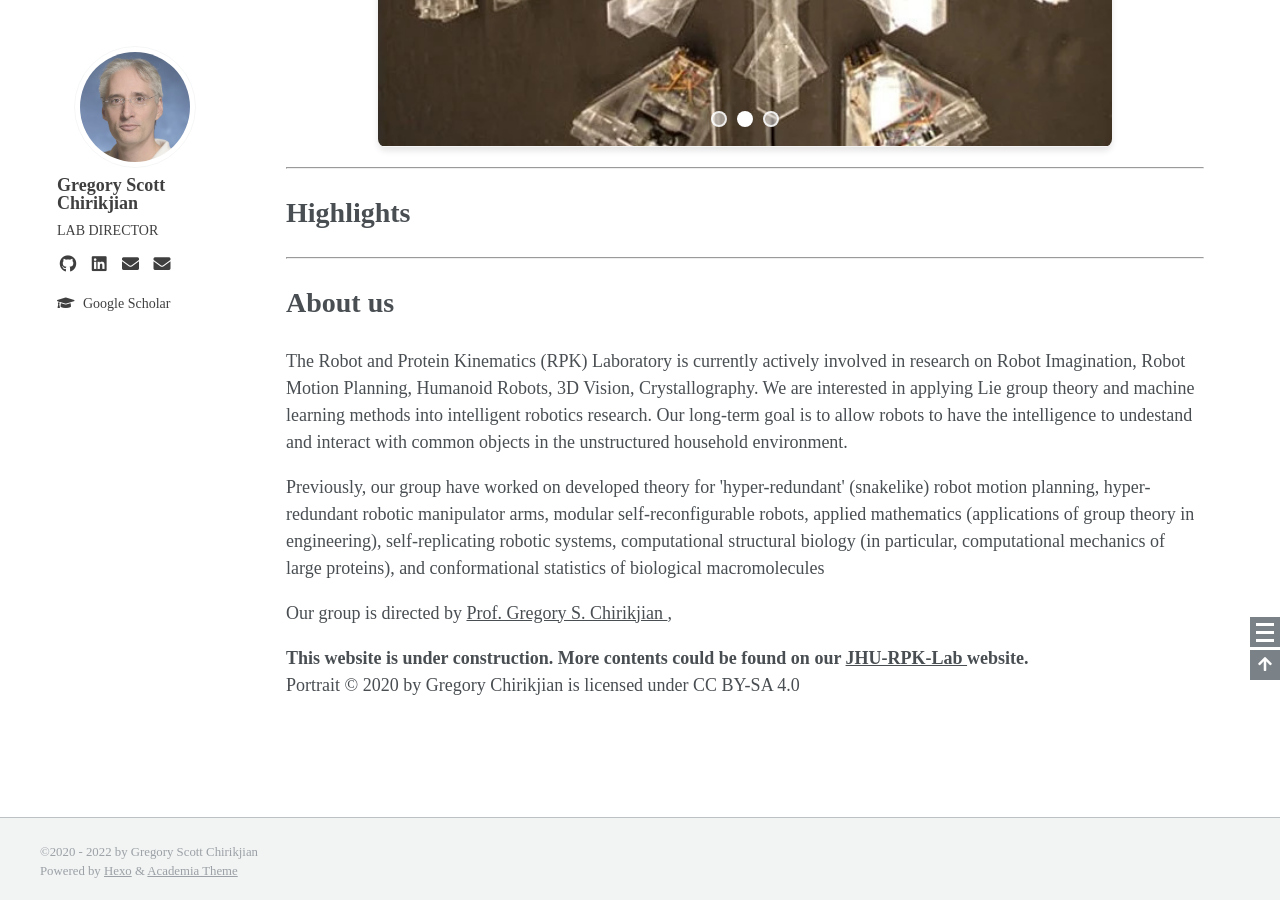
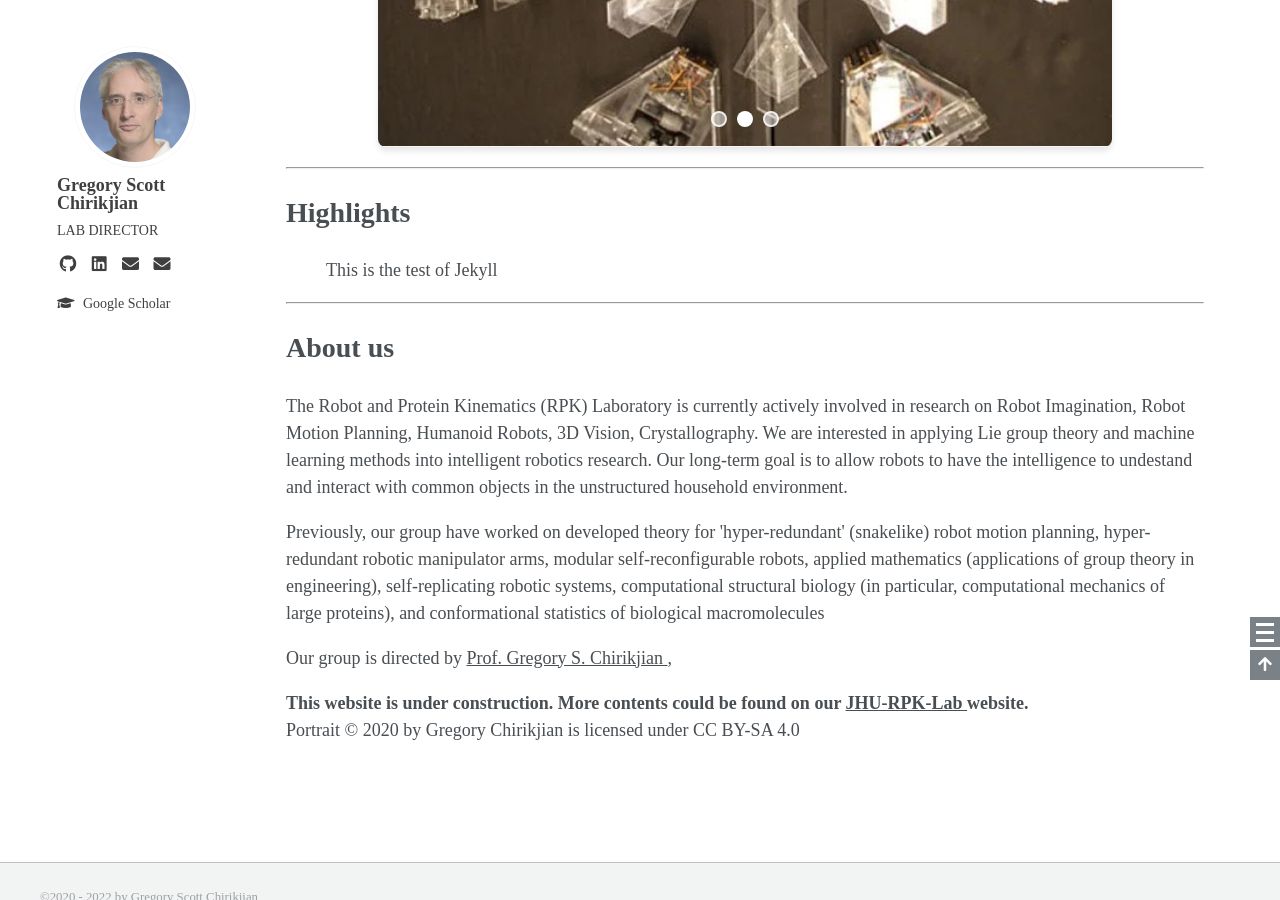
Before and after one commit to ChirikjianLab/chirikjianlab.github.io, a Jekyll site: the page built from index.html, in a window 1280 px wide and 900 px high, scrolled down 573 px. Built offline with Jekyll 4.4.1, drawn with Linux system fonts in a browser that asks for light colours; nearby versions of some CDN libraries; comment, search, counter and statistics services are not loaded.

Commit message:
test jekyll-migration

```diff
--- a/index.html
+++ b/index.html
@@ -46,6 +46,7 @@ title: "Home"
                 </h2>
                 <ul>
                     <!-- Insert Highlights bellow here -->
+                     This is the test of Jekyll
                 </ul>
 
                 <hr>
```
Also changed, not shown: 1 other file.
